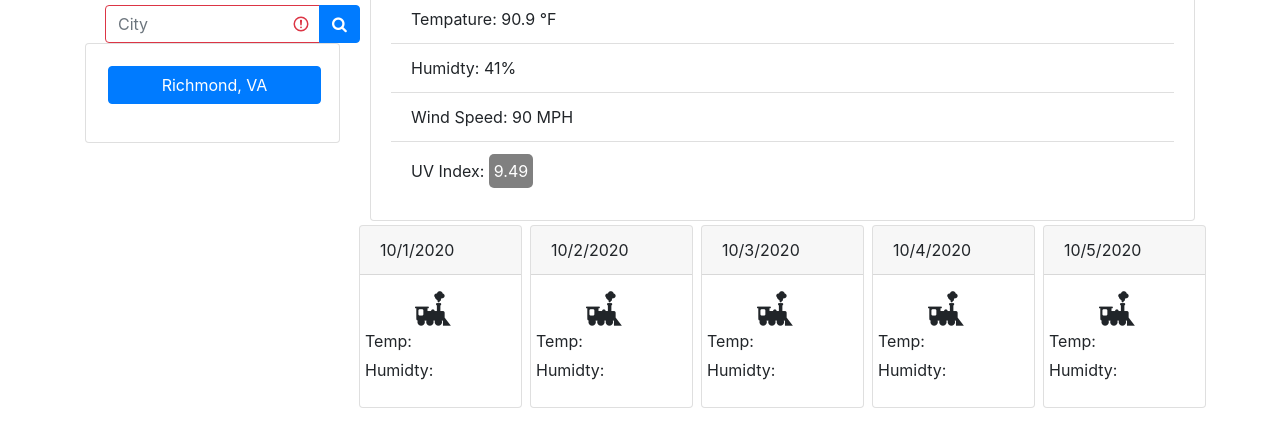
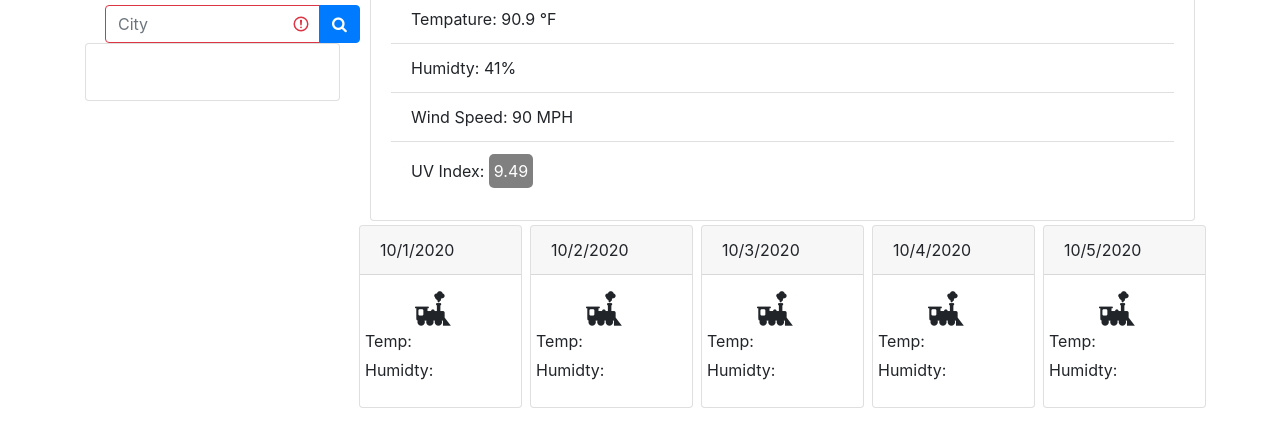
Before and after one commit to Nickelme/WeatherDashboard, a plain HTML site: page index.html in a window 1280 px wide. Shown: the part 107-554 px from the top of the page. Drawn offline with nearby package versions, Linux system fonts and the light colour scheme; no server answers.

Commit message:
Fixed Default Richmond, VA button that didnt work

```diff
--- a/index.html
+++ b/index.html
@@ -49,7 +49,6 @@
 				<div class="card">
 					<div class="card-body">
 						<ul id="HistoryList" class="location-lst">
-							<li class="btn btn-primary location-btn">Richmond, VA</li>
 						</ul>
 					</div>
 
```
